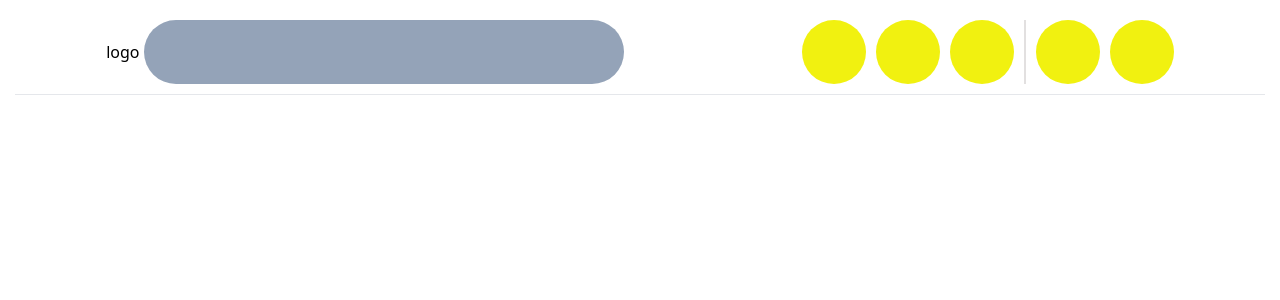
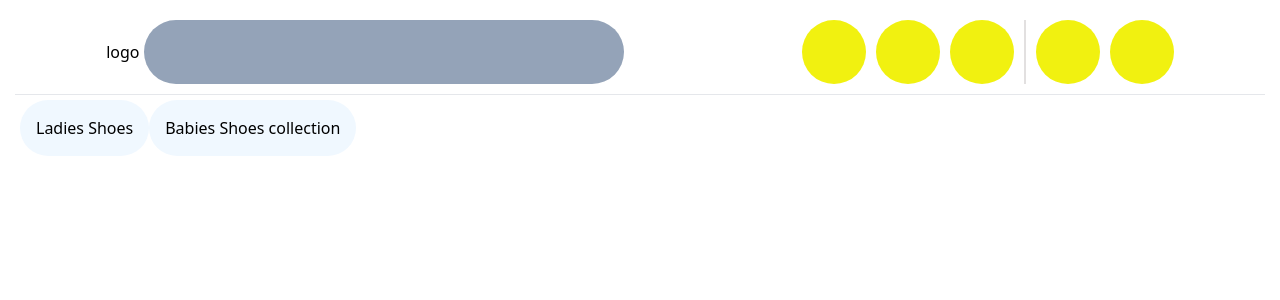
Before and after one commit to Jobsidney/Light-Order, a Next.js app: page / in a window 1280 px wide. Shown: the top 300 px of the page. Built offline with nearby package versions, Linux system fonts and the light colour scheme.

Commit message:
items nav

```diff
--- /dev/null
+++ b/components/ItemsBar/Button.js
@@ -0,0 +1,7 @@
+function Button({icon, words}) {
+  return (
+    <button className="rounded-full button">{icon} {words}</button>
+  )
+}
+
+export default Button
--- /dev/null
+++ b/components/ItemsBar/Items.js
@@ -0,0 +1,12 @@
+import Button from "./Button"
+
+function Items() {
+  return (
+    <div>
+      <Button words={'Ladies Shoes'}/>
+      <Button words={'Babies Shoes collection'}/>
+    </div>
+  )
+}
+
+export default Items
--- a/pages/index.js
+++ b/pages/index.js
@@ -1,5 +1,6 @@
 import Head from 'next/head'
 import Image from 'next/image'
+import Items from '../components/ItemsBar/Items'
 import Search from '../components/SearchBar/search'
 import styles from '../styles/Home.module.css'
 
@@ -8,6 +9,7 @@ export default function Home() {
     <div>
       <Search/>
       <hr />
+      <Items/>
     </div>
   )
 }
--- a/styles/globals.css
+++ b/styles/globals.css
@@ -42,3 +42,9 @@
   text-align: center;
   padding: auto;
 }
+.button{
+  min-width: 120px;
+  height: auto;
+  padding: 1rem;
+  background-color: aliceblue;
+}
```
